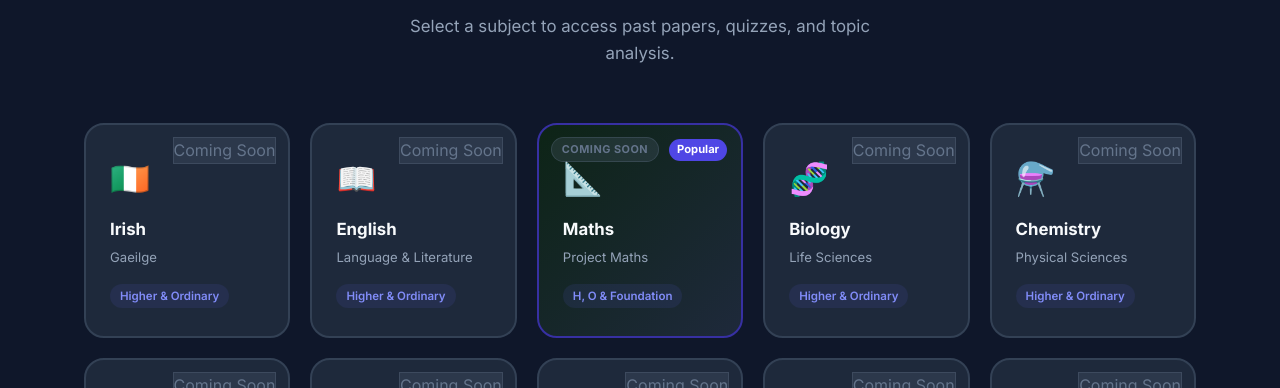
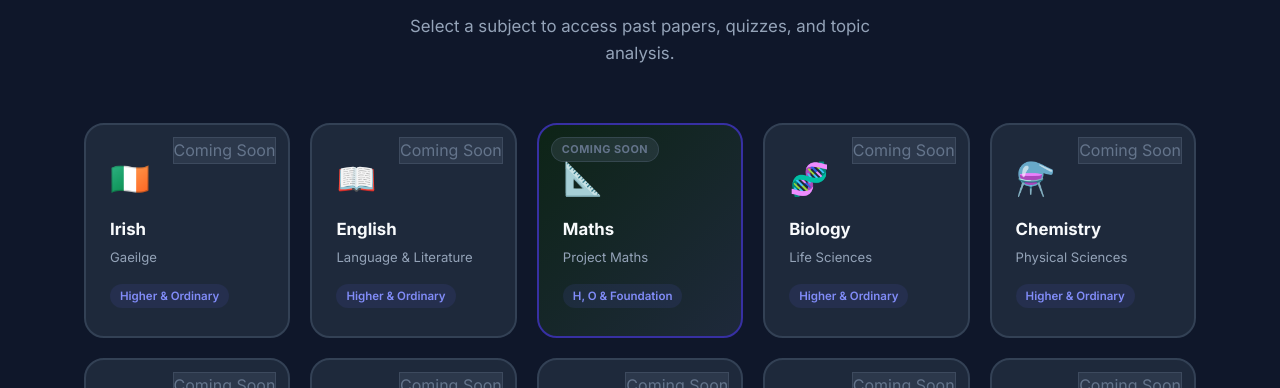
Before and after one commit to mathieubates96-wq/ReviseIQ, a plain HTML site: page index.html in a window 1280 px wide. Shown: the part 1300-1688 px from the top of the page. Drawn offline with Linux system fonts and the light colour scheme.

Commit message:
Update styles.css

```diff
--- a/styles.css
+++ b/styles.css
@@ -522,6 +522,10 @@ img { display: block; max-width: 100%; }
   position: absolute;
   top: 12px;
   right: 12px;
+}
+
+.subject-card--featured.subject-card--soon::after {
+  display: none;
 }
 
 .subject-card-badge--left {
```
